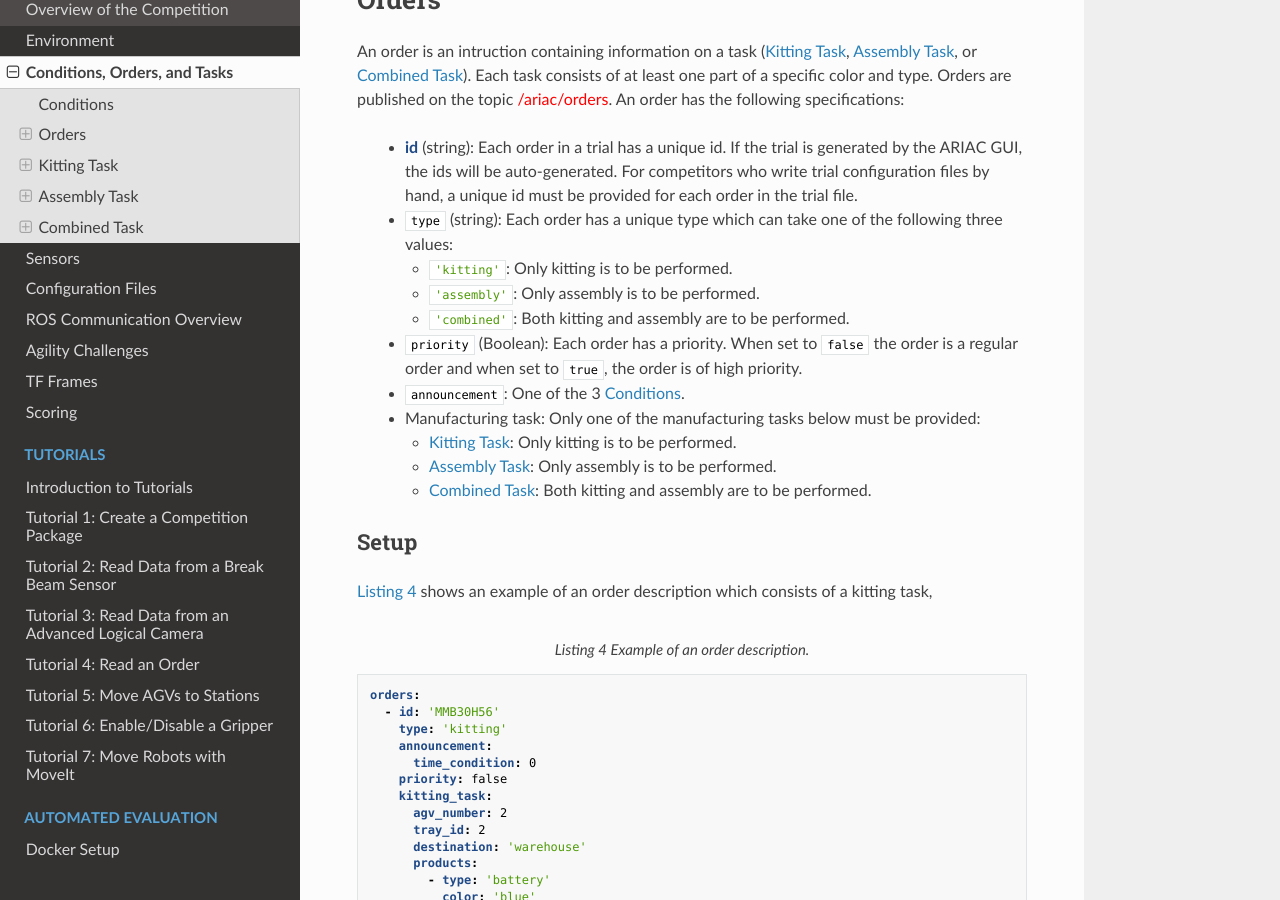
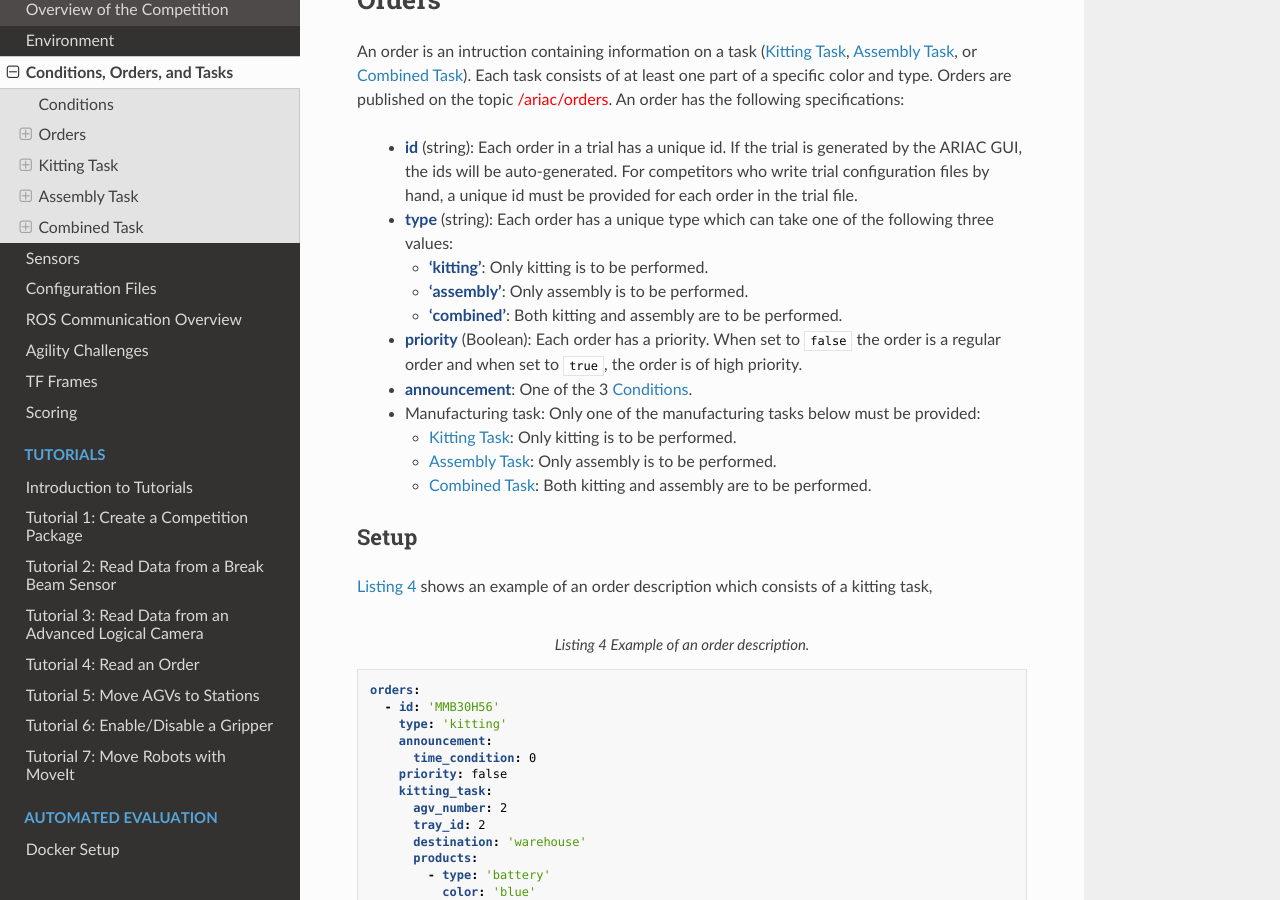
Before and after one commit to usnistgov/ARIAC, a Sphinx documentation site: the page built from docs/competition/orders.rst, in a window 1280 px wide and 900 px high, scrolled down 1359 px. Built offline with Sphinx 7.4.7 and the Read the Docs theme 2.0.0, drawn with Linux system fonts in a browser that asks for light colours; some of the changed lines change nothing that is shown.

Commit message:
documentation on orders

```diff
--- a/docs/competition/orders.rst
+++ b/docs/competition/orders.rst
@@ -62,13 +62,13 @@ An order is an intruction containing information on a task (:ref:`KITTING_TASK`,
 Each task consists of at least one part of a specific color and type. Orders are published on the topic :topic:`/ariac/orders`. An order has the following specifications:
 
   * :yamlname:`id` (string): Each order in a trial has a unique id. If the trial is generated by the ARIAC GUI, the ids will be auto-generated. For competitors who write trial configuration files by hand, a unique id must be provided for each order in the trial file.
-  * :yaml:`type` (string): Each order has a unique type which can take one of the following three values:
+  * :yamlname:`type` (string): Each order has a unique type which can take one of the following three values:
 
-    * :yaml:`'kitting'`: Only kitting is to be performed.
-    * :yaml:`'assembly'`: Only assembly is to be performed.
-    * :yaml:`'combined'`: Both kitting and assembly are to be performed.
-  * :yaml:`priority` (Boolean): Each order has a priority. When set to :yaml:`false` the order is a regular order and when set to :yaml:`true`, the order is of high priority.
-  * :yaml:`announcement`: One of the 3 :ref:`CONDITIONS`.
+    * :yamlname:`'kitting'`: Only kitting is to be performed.
+    * :yamlname:`'assembly'`: Only assembly is to be performed.
+    * :yamlname:`'combined'`: Both kitting and assembly are to be performed.
+  * :yamlname:`priority` (Boolean): Each order has a priority. When set to :yaml:`false` the order is a regular order and when set to :yaml:`true`, the order is of high priority.
+  * :yamlname:`announcement`: One of the 3 :ref:`CONDITIONS`.
   * Manufacturing task: Only one of the manufacturing tasks below must be provided:
 
     * :ref:`KITTING_TASK`: Only kitting is to be performed.
@@ -117,10 +117,10 @@ Kitting Task
 
 Kitting is the process which groups separate but related parts as one unit. For a kitting task, the :abbr:`CCS (Competitor Control System)` is expected to:
 
-  1. Place a kit tray onto one of the four :abbr:`AGVs (Automated Guided Vehicles)`.
-  2. Place parts onto that kit tray in a specific quadrant.
-  3. Direct the :abbr:`AGV (Automated Guided Vehicle)` to the warehouse.
-  4. Evaluate the submitted kit for scoring.
+  #. Place a kit tray onto one of the four :abbr:`AGVs (Automated Guided Vehicles)`.
+  #. Place parts onto that kit tray in a specific quadrant.
+  #. Direct the :abbr:`AGV (Automated Guided Vehicle)` to the warehouse.
+  #. Evaluate the submitted kit for scoring.
 
 Setup
 ^^^^^
@@ -180,12 +180,12 @@ An example of an assembly task in a trial configuration file is presented in :nu
 
 - Assembly is required to be performed at assembly station 4 (:yaml:`station: 'as4'`).
 - Parts required to do assembly can be found on AGV 3 and AGV 4 (:yaml:`agv_number: [4,3]`).
-- Each part needed for the assembly is specified under the :yaml:`products` field.
+- Each part needed for the assembly is specified under the :yamlname:`products` field.
 
-    - :yaml:`type`: The type of the part.
-    - :yaml:`color`: The color of the part.
-    - :yaml:`assembled_pose`: The pose of the part in the insert frame (*Note*: These are bogus numbers).
-    - :yaml:`assembly_direction`: The direction in which the part should be inserted into the insert frame (*Note*: These are bogus numbers).
+    - :yamlname:`type`: The type of the part.
+    - :yamlname:`color`: The color of the part.
+    - :yamlname:`assembled_pose`: The pose of the part in the insert frame (*Note*: These are bogus numbers).
+    - :yamlname:`assembly_direction`: The direction in which the part should be inserted into the insert frame (*Note*: These are bogus numbers).
 
 .. code-block:: yaml
   :caption: Example of an assembly task description.
@@ -247,7 +247,7 @@ Setup
 ^^^^^
 
 An example of a combined task in a trial configuration file is presented in :numref:`combined-task-yaml`.
-This example is similar to the assembly task from :numref:`assembly-task-yaml`, except for the field :yaml:`agv_number` which is not used.
+This example is similar to the assembly task from :numref:`assembly-task-yaml`, except for the field :yamlname:`agv_number` which is not used.
 
 .. code-block:: yaml
   :caption: Example of a combined task description.
```
